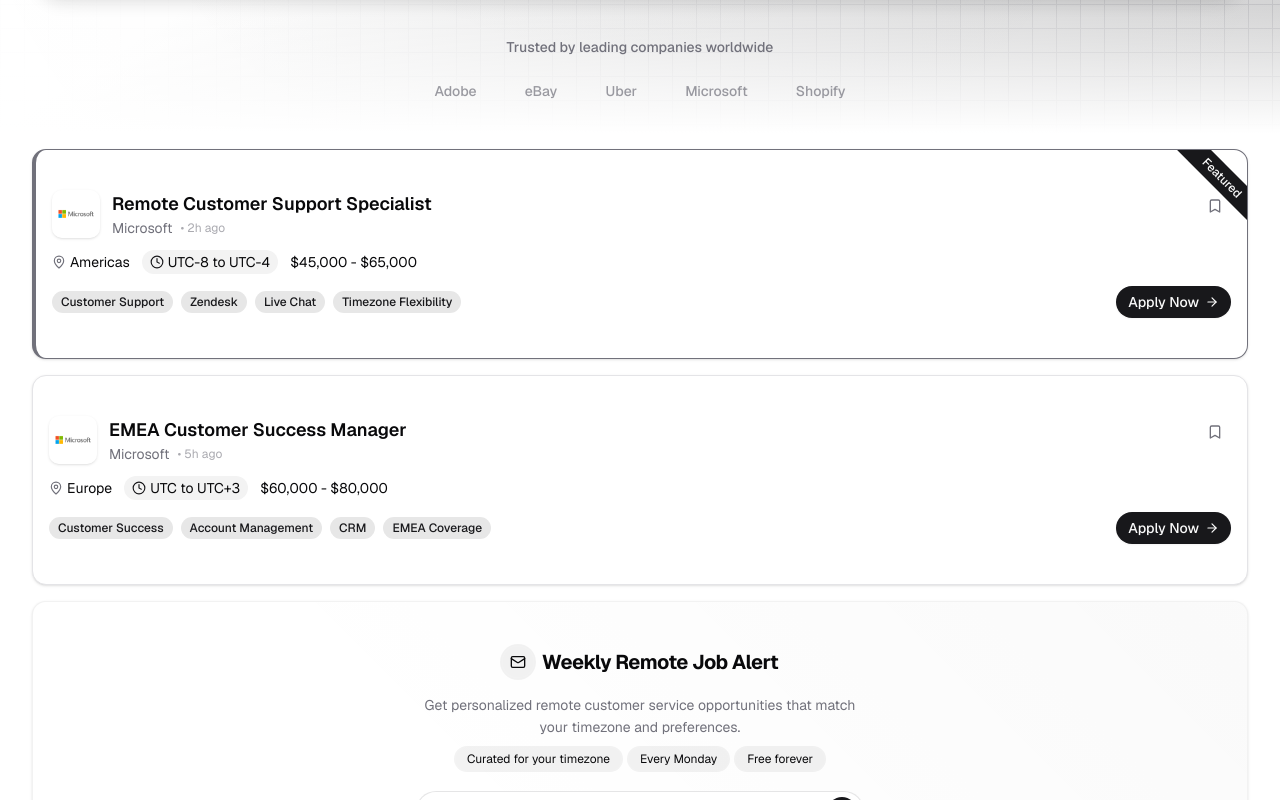
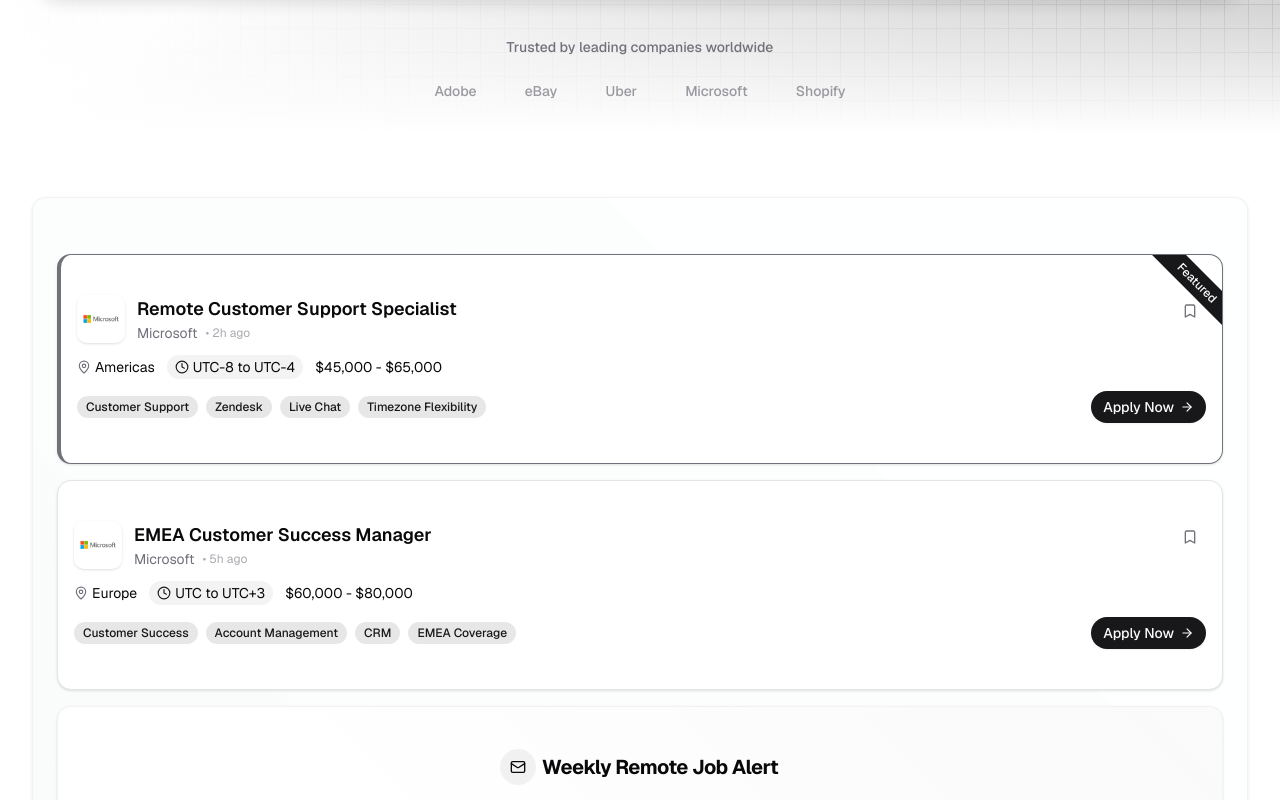
Before and after one commit to katsuragawaa/aligndesk, a Next.js app: page / in a window 1280 px wide. Shown: the part 740-1540 px from the top of the page. Built offline with nearby package versions, Linux system fonts and the light colour scheme.

Commit message:
fix: update jobs component layout and styling for enhanced user experience

```diff
--- a/components/jobs.tsx
+++ b/components/jobs.tsx
@@ -126,14 +126,17 @@
 
   const handleSubscribe = (e: React.FormEvent) => {
     e.preventDefault();
-    // Handle subscription logic here
     console.log("Subscribing email:", email);
     setEmail("");
   };
 
   return (
-    <section className="relative overflow-hidden py-4">
-      <div className="mx-auto w-full max-w-7xl space-y-4 px-4 sm:px-6 lg:px-8">
+    <section className="relative overflow-hidden py-16">
+      <div className="mx-auto w-full max-w-7xl px-4 sm:px-6 lg:px-8">
+        <Card className="bg-background/50 border-foreground/5 dark:bg-background/30 dark:border-foreground/5 relative overflow-hidden border backdrop-blur-sm">
+          <div className="animate-shimmer absolute inset-0 bg-[linear-gradient(45deg,transparent_25%,rgba(0,0,0,0.02)_50%,transparent_75%)] bg-[length:250%_250%] dark:bg-[linear-gradient(45deg,transparent_25%,rgba(255,255,255,0.02)_50%,transparent_75%)]" />
+          <CardContent className="relative space-y-4 py-8">
+            <div className="space-y-4">
               {jobs.slice(0, 2).map((job, index) => (
                 <JobCard key={index} job={job} />
               ))}
@@ -201,8 +204,9 @@
               {jobs.slice(2).map((job, index) => (
                 <JobCard key={index + 2} job={job} />
               ))}
+            </div>
 
-        <div className="flex justify-center pt-6">
+            <div className="flex justify-center pt-4">
               <Button variant="outline" className="group rounded-full">
                 <span className="flex items-center gap-1.5">
                   View All Jobs
@@ -210,6 +214,8 @@
                 </span>
               </Button>
             </div>
+          </CardContent>
+        </Card>
       </div>
     </section>
   );
```
Lines whose indentation alone changed are shown as unchanged.
